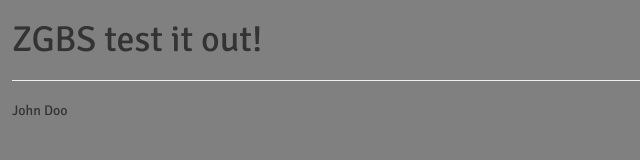
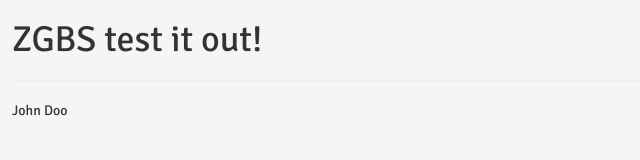
Before and after one commit to tcdevs/zgbs, a website: page app/index.html in a window 1280 px wide. Shown: the whole page, without its empty margins (0-640 px from the left). Drawn offline with nearby package versions, Linux system fonts and the light colour scheme; files that its build step writes are made by us from their sources.

Commit message:
Style changes made by less

```diff
--- a/app/styles/main.css
+++ b/app/styles/main.css
@@ -25,13 +25,14 @@
  * SOFTWARE, EVEN IF ADVISED OF THE POSSIBILITY OF SUCH DAMAGE.
  */
 @import url(http://fonts.googleapis.com/css?family=Signika:400,600,700,300);
+/*! THIS IS A TEST */
 /*
   The default Boostrap styles for our app
 */
 body {
   margin: 12px;
   font-family: 'Signika';
-  background: grey;
+  background: whitesmoke;
 }
 .container {
   padding-right: 0;
```
